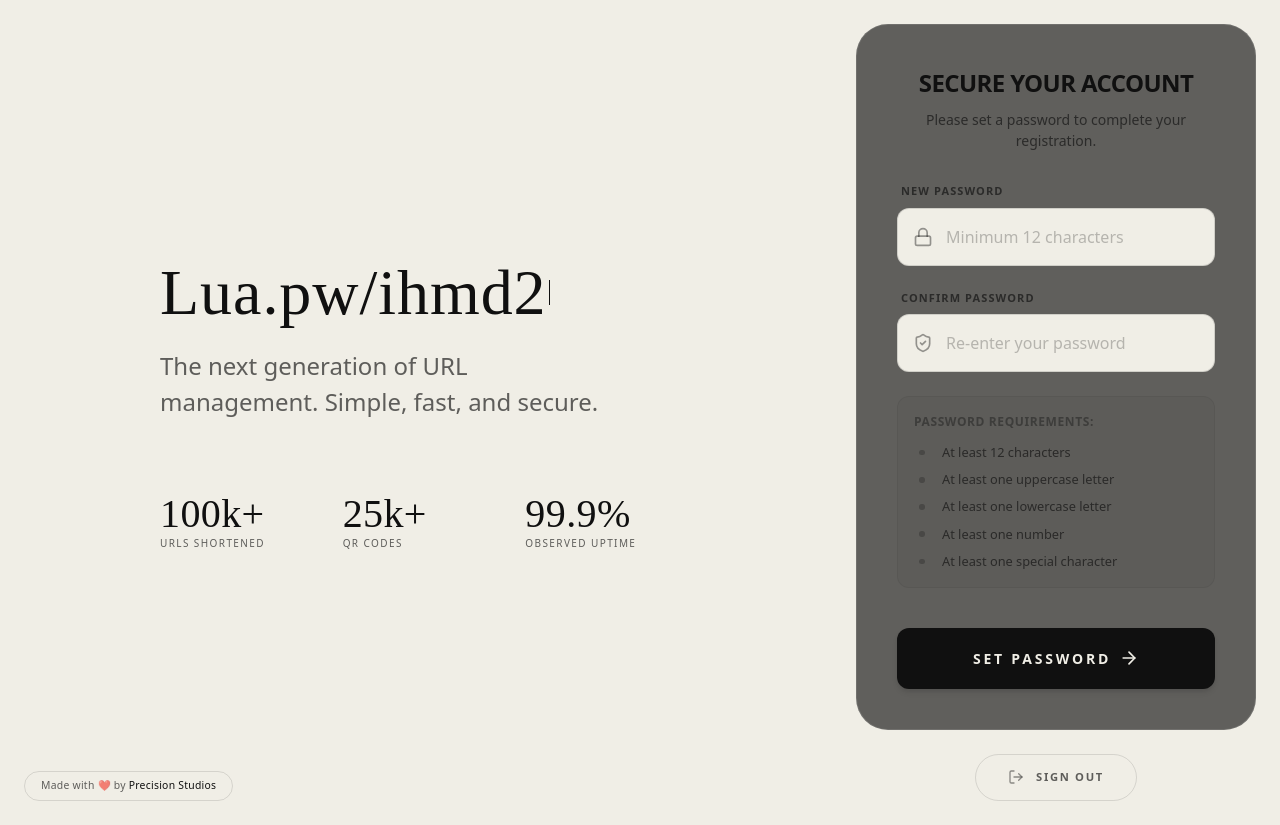
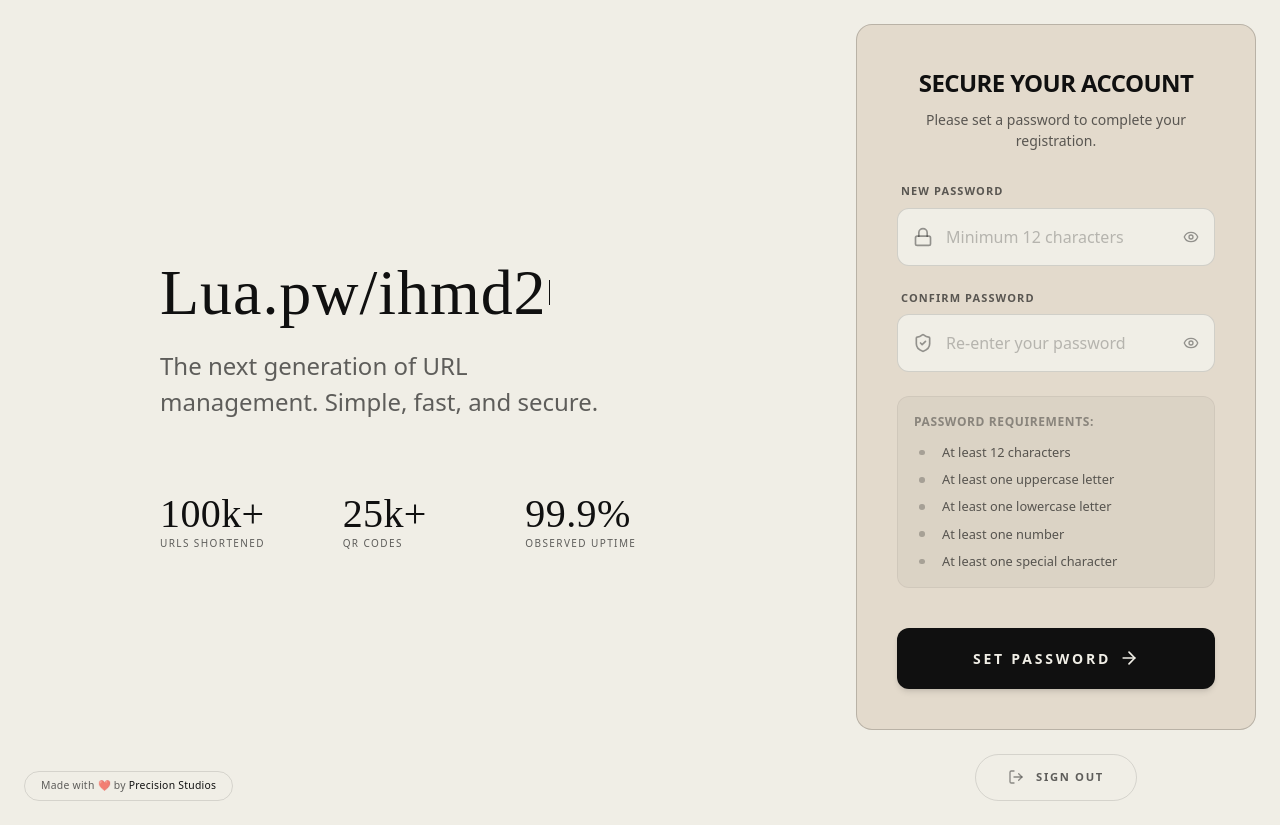
Before and after one commit to Precision-Studios/lua-pw-frontend-autogen, a Next.js app: page /setup-password in a window 1280 px wide. Built offline with nearby package versions, Linux system fonts and the light colour scheme; no server answers; a web font is replaced by a local one.

Commit message:
feat: Enhance SetupPassword component with real-time input validation and visibility toggle for password fields

```diff
--- a/app/setup-password/SetupPassword.css
+++ b/app/setup-password/SetupPassword.css
@@ -1,5 +1,10 @@
 /* Copy of Home.css and AuthForm.css styles for SetupPassword */
 
+/* reuse auth-flat-card from AuthForm to keep cards consistent */
+.auth-flat-card {
+    background: #E3DACC;
+    border-color: var(--surface-border);
+}
 :root {
     --brand-1: #101010;
     --foreground: #101010;
@@ -23,6 +28,11 @@
     --card-border: var(--white-subtle);
     --input: #F0EEE6;
     --input-border: rgba(16, 16, 16, 0.14);
+
+    /* surface vars used by auth styles */
+    --surface-border: rgba(16, 16, 16, 0.2);
+    --surface-border-strong: rgba(16, 16, 16, 0.32);
+    --surface-hover: rgba(16, 16, 16, 0.04);
 }
 
 .main-container {
@@ -175,6 +185,15 @@
     transition: all 0.2s;
 }
 
+/* real‑time validity feedback */
+.setup-input.valid {
+    border-color: #2f6f47; /* green */
+}
+
+.setup-input.invalid {
+    border-color: #c22f2f; /* red */
+}
+
 .setup-input::placeholder {
     color: var(--white-dim);
 }
@@ -184,6 +203,15 @@
     border-color: rgba(16, 16, 16, 0.24);
     background: #F0EEE6;
     box-shadow: none;
+}
+
+/* icon color when validity changes */
+.setup-input-wrapper.valid .setup-input-icon {
+    color: #2f6f47;
+}
+
+.setup-input-wrapper.invalid .setup-input-icon {
+    color: #c22f2f;
 }
 
 .setup-submit-button {
@@ -384,6 +412,31 @@
     animation: scaleIn 0.2s cubic-bezier(0.175, 0.885, 0.32, 1.275);
 }
 
+/* visibility toggle icon inside input */
+.setup-toggle-visibility {
+    position: absolute;
+    right: 1rem;
+    top: 50%;
+    transform: translateY(-50%);
+    background: transparent;
+    border: none;
+    padding: 0;
+    display: flex;
+    align-items: center;
+    justify-content: center;
+    cursor: pointer;
+    color: var(--foreground-dim);
+    transition: color 0.2s;
+}
+
+.setup-input-wrapper.valid .setup-toggle-visibility {
+    color: #2f6f47;
+}
+
+.setup-input-wrapper.invalid .setup-toggle-visibility {
+    color: #c22f2f;
+}
+
 @keyframes scaleIn {
     from {
         transform: scale(0);
--- a/app/setup-password/page.tsx
+++ b/app/setup-password/page.tsx
@@ -6,7 +6,7 @@ import { authApi, userApi } from '@/lib/api';
 import LogoSection from '@/components/layout/LogoSection';
 import LoadingAtom from '@/components/common/LoadingAtom';
 import Card from '@/components/common/Card';
-import { Lock, ArrowRight, ShieldCheck, LogOut, Check, X } from 'lucide-react';
+import { Lock, ArrowRight, ShieldCheck, LogOut, Check, X, Eye, EyeOff } from 'lucide-react';
 import { debugDelay } from '@/lib/utils';
 import './SetupPassword.css';
 
@@ -14,6 +14,8 @@ export default function SetupPassword() {
     const router = useRouter();
     const [password, setPassword] = useState('');
     const [confirmPassword, setConfirmPassword] = useState('');
+    const [showPassword, setShowPassword] = useState(false);
+    const [showConfirm, setShowConfirm] = useState(false);
     const [loading, setLoading] = useState(false);
     const [isLoggingOut, setIsLoggingOut] = useState(false);
     const [error, setError] = useState<string | null>(null);
@@ -44,6 +46,8 @@ export default function SetupPassword() {
         { id: 'number', label: 'At least one number', isValid: /[0-9]/.test(password) },
         { id: 'special', label: 'At least one special character', isValid: /[^A-Za-z0-9]/.test(password) },
     ];
+
+    const allValid = rules.every(r => r.isValid);
 
     const handleSubmit = async (e: React.FormEvent) => {
         e.preventDefault();
@@ -108,7 +112,14 @@ export default function SetupPassword() {
 
             {/* Right Section - Form */}
             <section className="setup-form-section">
-                <Card className="w-full max-w-md" padding="p-10">
+                <Card
+                    className="w-full max-w-md auth-flat-card"
+                    padding="p-10"
+                    active
+                    blur="none"
+                    shadow={false}
+                    borderRadius="rounded-2xl"
+                >
                     <div className="setup-header">
                         <h1 className="setup-title">Secure Your Account</h1>
                         <p className="setup-subtitle">
@@ -119,31 +130,39 @@ export default function SetupPassword() {
                     <form onSubmit={handleSubmit} className="setup-form">
                         <div className="setup-input-group">
                             <label htmlFor="new-password" title="Set a new password" className="setup-input-label">New Password</label>
-                            <div className="setup-input-wrapper">
+                            <div className={`setup-input-wrapper ${password ? (allValid ? 'valid' : 'invalid') : ''}`}>
                                 <Lock aria-hidden="true" className="setup-input-icon" />
                                 <input
                                     id="new-password"
-                                    type="password"
+                                    type={showPassword ? 'text' : 'password'}
                                     placeholder="Minimum 12 characters"
                                     value={password}
                                     onChange={(e) => setPassword(e.target.value)}
-                                    className="setup-input"
+                                    className={`setup-input ${password ? (allValid ? 'valid' : 'invalid') : ''}`}
                                     required
                                     minLength={12}
                                     aria-required="true"
                                     aria-invalid={error?.includes('match') || error?.includes('12') ? 'true' : 'false'}
                                     aria-describedby={error ? "setup-error" : undefined}
                                 />
+                                <button
+                                    type="button"
+                                    onClick={() => setShowPassword(!showPassword)}
+                                    className="setup-toggle-visibility"
+                                    aria-label={showPassword ? 'Hide password' : 'Show password'}
+                                >
+                                    {showPassword ? <EyeOff size={16} /> : <Eye size={16} />}
+                                </button>
                             </div>
                         </div>
 
                         <div className="setup-input-group">
                             <label htmlFor="confirm-password" title="Confirm your new password" className="setup-input-label">Confirm Password</label>
-                            <div className="setup-input-wrapper">
+                            <div className={`setup-input-wrapper ${confirmPassword ? (confirmPassword === password ? 'valid' : 'invalid') : ''}`}>
                                 <ShieldCheck aria-hidden="true" className="setup-input-icon" />
                                 <input
                                     id="confirm-password"
-                                    type="password"
+                                    type={showConfirm ? 'text' : 'password'}
                                     placeholder="Re-enter your password"
                                     value={confirmPassword}
                                     onChange={(e) => setConfirmPassword(e.target.value)}
@@ -153,6 +172,14 @@ export default function SetupPassword() {
                                     aria-invalid={error?.includes('match') ? 'true' : 'false'}
                                     aria-describedby={error ? "setup-error" : undefined}
                                 />
+                                <button
+                                    type="button"
+                                    onClick={() => setShowConfirm(!showConfirm)}
+                                    className="setup-toggle-visibility"
+                                    aria-label={showConfirm ? 'Hide password' : 'Show password'}
+                                >
+                                    {showConfirm ? <EyeOff size={16} /> : <Eye size={16} />}
+                                </button>
                             </div>
                         </div>
 
```
